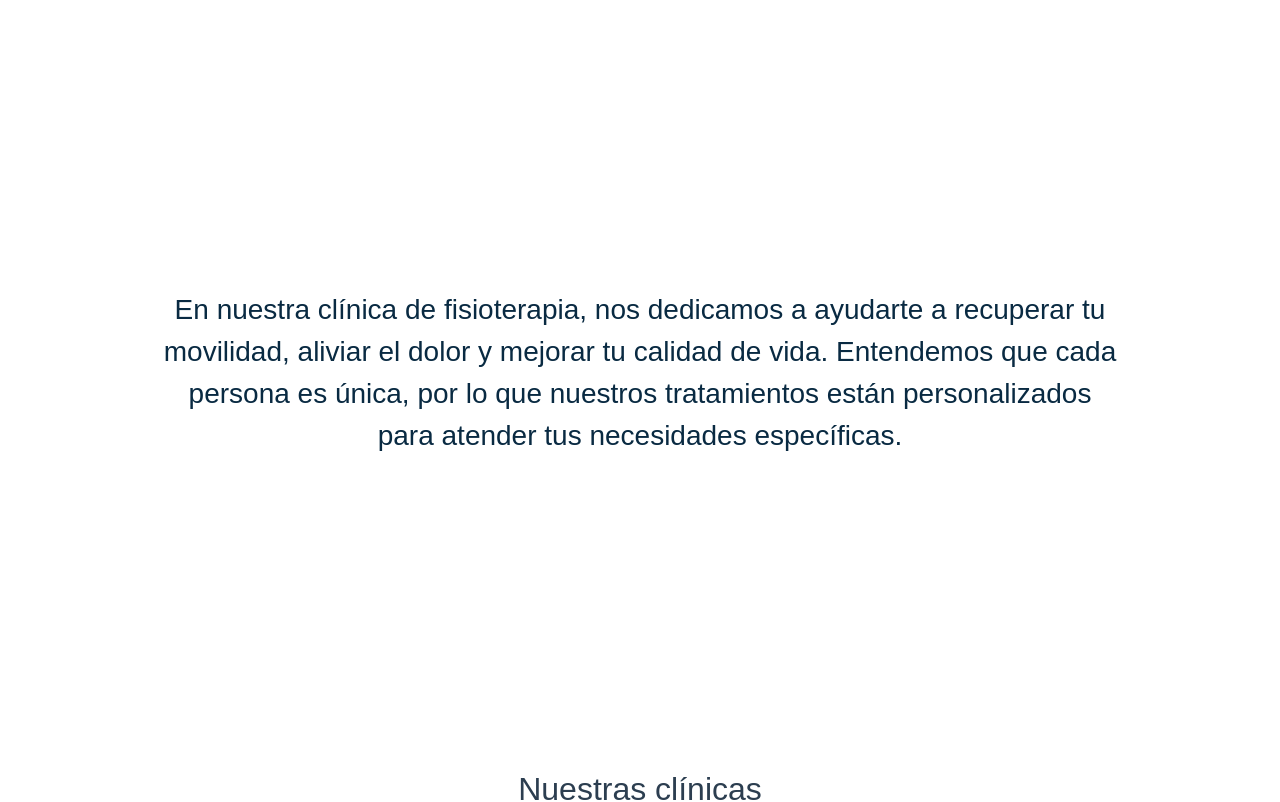
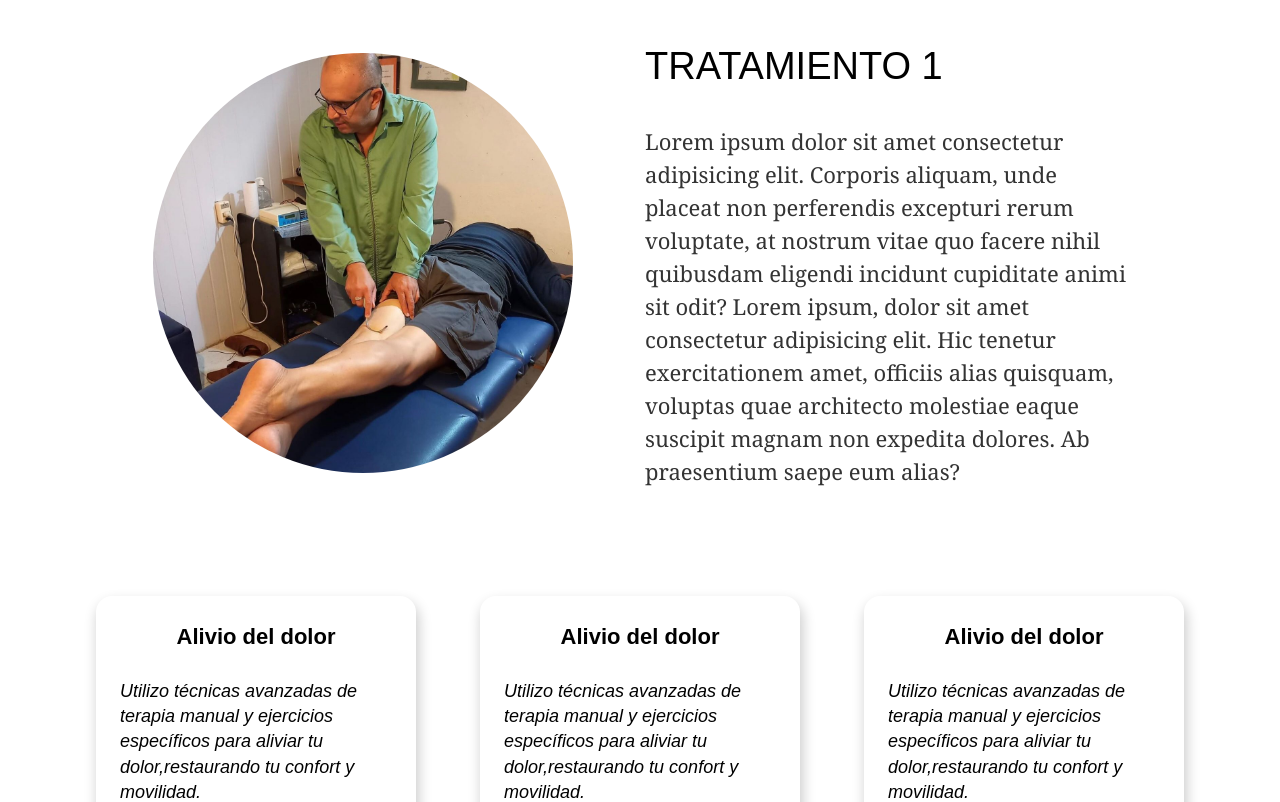
Before and after one commit to urielcamp/FisioSalinas-project, a React (Vite) app: page / in a window 1280 px wide. Shown: the part 4180-4982 px from the top of the page. Built offline with nearby package versions, Linux system fonts and the light colour scheme.

Commit message:
Agregue un servicio faltante a la seccion de servicios

```diff
--- a/src/components/Service.jsx
+++ b/src/components/Service.jsx
@@ -77,6 +77,36 @@ const Service = () => {
                 </div>
 
 
+      <div className='service'>
+
+                <div className="img-container">
+                    <img src={tC} alt="Imagen-Tratamiento-3"/>
+                </div>
+
+                <div className='textService-container'>
+                    <h3 className="service-SubTitle">Tratamiento 1</h3>
+                    <p className="text-service">Lorem ipsum dolor sit amet consectetur adipisicing elit. Corporis aliquam, unde placeat non perferendis excepturi rerum voluptate, at nostrum vitae quo facere nihil quibusdam eligendi incidunt cupiditate animi sit odit? Lorem ipsum, dolor sit amet consectetur adipisicing elit. Hic tenetur exercitationem amet, officiis alias quisquam, voluptas quae architecto molestiae eaque suscipit magnam non expedita dolores. Ab praesentium saepe eum alias?</p>
+                </div>
+            </div>
+
+                <div className='card-background'>
+                    <div className="card-container">
+                        <div className='card-body'>
+                            <h2 className='card-title'>Alivio del dolor</h2>
+                            <p className='card-text'>Utilizo técnicas avanzadas de terapia manual y ejercicios específicos para aliviar tu dolor,restaurando tu confort y movilidad.</p>
+                        </div>
+
+                        <div className='card-body'>
+                            <h2 className='card-title'>Alivio del dolor</h2>
+                            <p className='card-text'>Utilizo técnicas avanzadas de terapia manual y ejercicios específicos para aliviar tu dolor,restaurando tu confort y movilidad.</p>
+                        </div>
+
+                        <div className='card-body'>
+                            <h2 className='card-title'>Alivio del dolor</h2>
+                            <p className='card-text'>Utilizo técnicas avanzadas de terapia manual y ejercicios específicos para aliviar tu dolor,restaurando tu confort y movilidad.</p>
+                        </div>
+                    </div>
+                </div>
 
 
 
```
